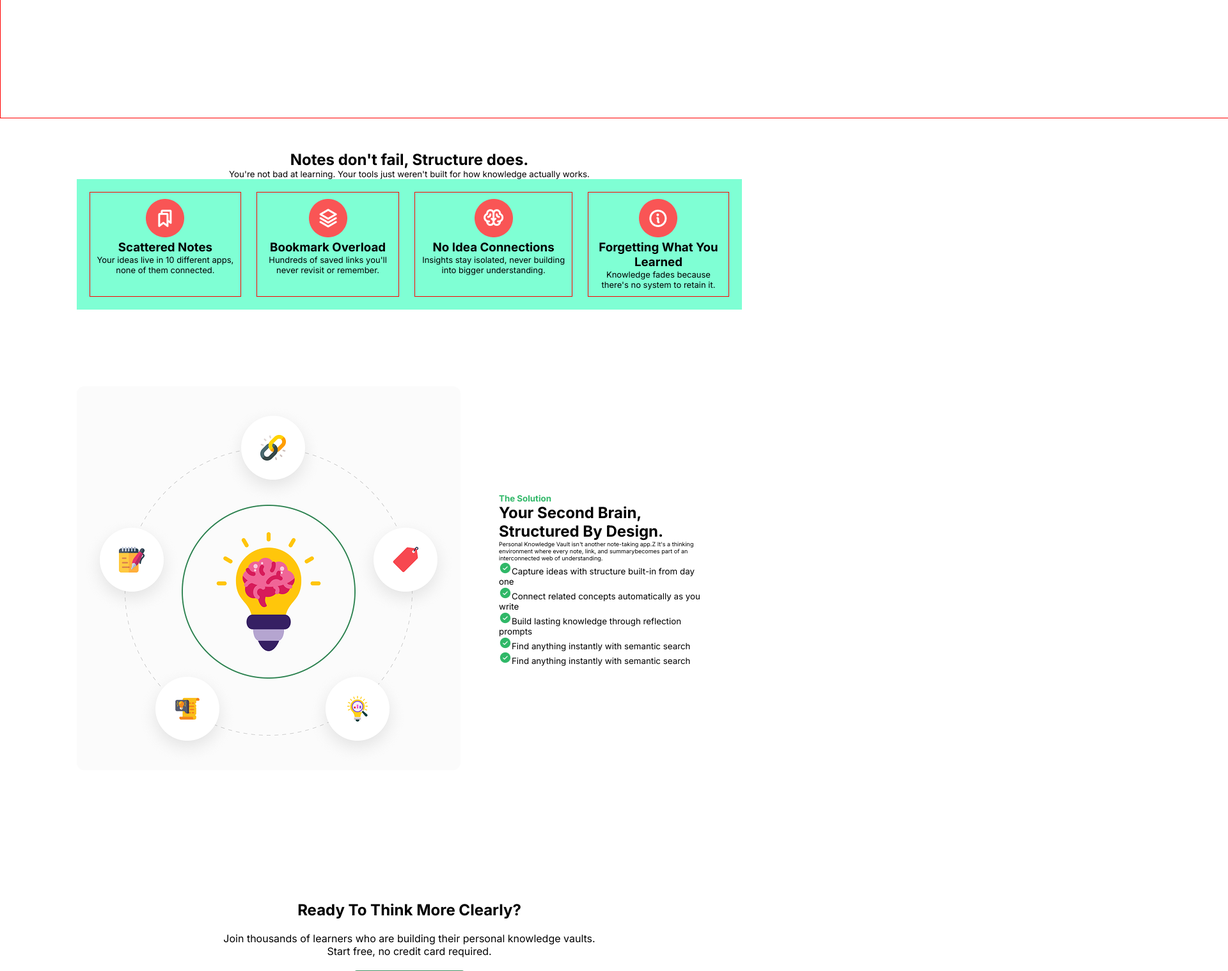
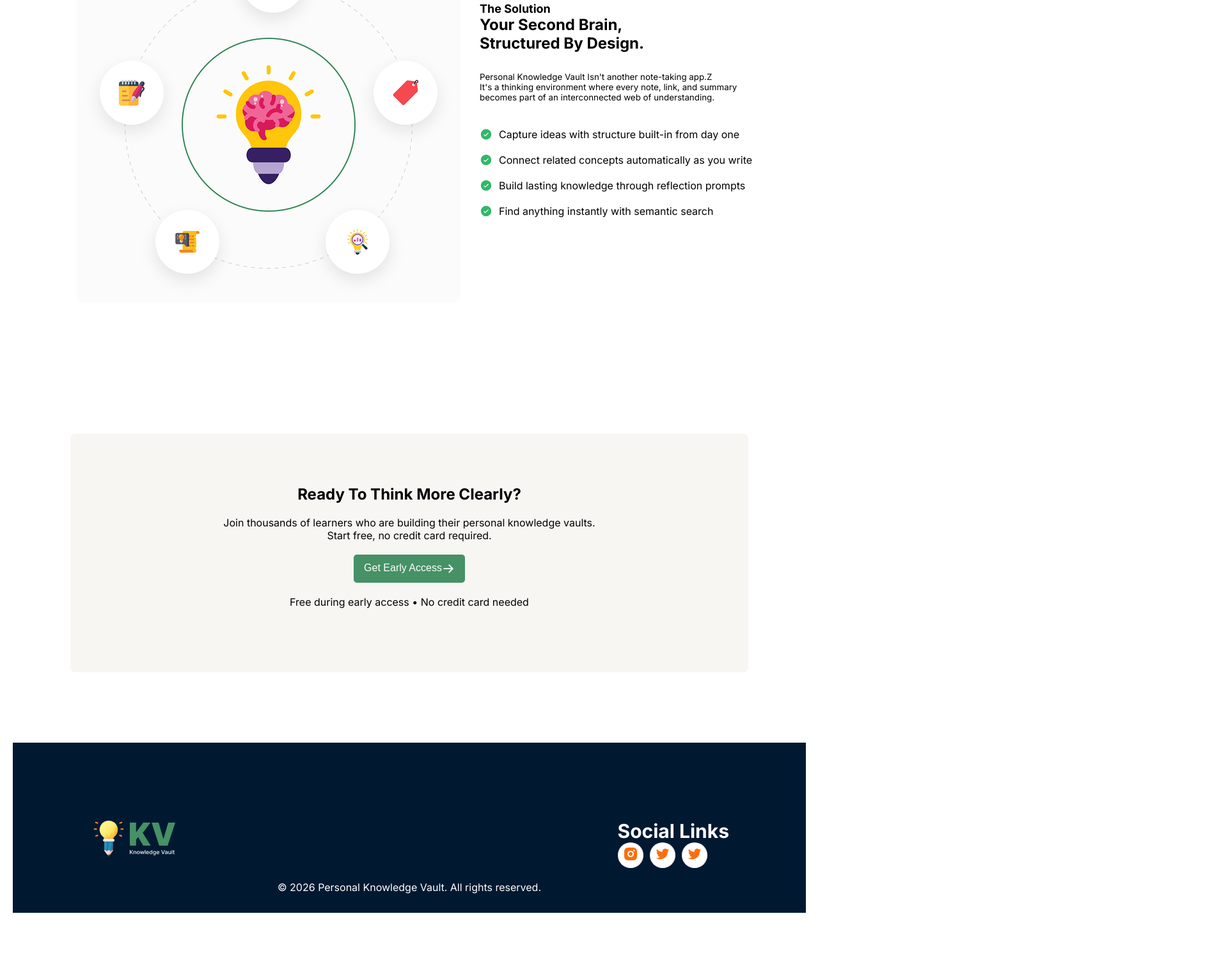
Before and after one commit to mehedi8830/Assiment-1, a plain HTML site: page index.html in a window 1280 px wide. Shown: the part 1282-2800 px from the top of the page at 64% size, 1920 px wide, since content can reach past the window. After the commit the page ends 2729 px from the top, so only its background shows below. Drawn offline with Linux system fonts and the light colour scheme.

Commit message:
project initiated with all the resouces

```diff
--- a/index.html
+++ b/index.html
@@ -11,29 +11,41 @@
 </head>
 <body class="font-style">
     <header>
-        <nav>
+        <nav class="nav-wrapper">
             <div class="logo">
                 <img src="assets/logo-navbar.png" alt="">
             </div>
+            <div class="nav-item">
                 <ul class="menu-size">
                     <li><a href="">Features</a></li>
                     <li><a href="">How It Works</a></li>
                     <li><a href="">Why It's Different</a></li>
-                   <li><button class="btn">Get Early Access</button></li>
 
                 </ul>
+
+            </div>
+            <li><button class="btn">Get Early Access</button></li>
 
         </nav>
     </header>
     <section id="banner">
-            <div class="content">
-                <h1 class="white">Structured thinking,</h1>
+        <div class="container">
+            <div class="banner-conernt-wrapper">
+                <div class="banner-title-image">
+                    <img src="icon/ff.png" alt="">
+                    <span>Early Access Now Open</span>
+
+                </div>
+                <h1 class="White">Structured Thinking,</h1>
                 <h1 class="green">Not Just Note-Taking.</h1>
                 <p class="paragraph">A private space to store notes, links, and learning summaries — designed to <br>help you think clearly, connect ideas, and turn learning into long-term knowledge.</p>
-                <div>
-                    <button class="btn">Start Building Your Vault <img src="assets/ArrowRight.png" alt=""></button>
+                <div class="banner-btn">
+                    <button class="btn">Start Building Your Vault <a href=""><img src="assets/ArrowRight.png" alt=""></a></button>
                     <button class="btn1">See How It Works</button>
                 </div>
+            </div>
+        </div>
+
 
     </section>
     <section id="note">
@@ -44,12 +56,12 @@
                 </div>
                 <div class="icon-box">
                     <div class="icon-card">
-                        <img src="icon/Group1.png" alt="">
+                        <img src="icon/Group2.png" alt="">
                         <h3>Scattered Notes</h3>
                         <p class="small">Your ideas live in 10 different apps, none of them connected.</p>
                     </div>
                     <div class="icon-card">
-                        <img src="icon/Group2.png" alt="">
+                        <img src="icon/Group1.png" alt="">
                         <h3>Bookmark Overload</h3>
                         <p class="small">Hundreds of saved links you'll never revisit or remember.</p>
                     </div>
@@ -68,26 +80,74 @@
 
     </section>
     <section id="space">
+        <div class="container">
+            <div class="space-content-wrapper">
                 <div><img src="assets/knowledge.png" alt=""></div>
-            <ul id="sha">
-            <h4 class="the">The Solution</h4>
-            <h1 class="rr">Your Second Brain,<br>Structured By Design.</h1>
-            <p class="small">Personal Knowledge Vault isn't another note-taking app.Z It's a thinking environment where every note, link, and summarybecomes part of an interconnected web of understanding.</p>
-                <ol class="dd"><img src="assets/CheckCircle.png" alt="">Capture ideas with structure built-in from day one</ol>
-                <ol class="dd"><img src="assets/CheckCircle.png" alt="">Connect related concepts automatically as you write</ol>
-                <ol class="dd"><img src="assets/CheckCircle.png" alt="">Build lasting knowledge through reflection prompts</ol>
-                <ol class="dd"><img src="assets/CheckCircle.png" alt="">Find anything instantly with semantic search</ol>
-                <ol class="dd"><img src="assets/CheckCircle.png" alt="">Find anything instantly with semantic search</ol>
+                    <div class="space-info">
+                        <h4>The Solution</h4>
+                        <h1>Your Second Brain,<br>Structured By Design.</h1>
+                        <p class="small">Personal Knowledge Vault Isn't another note-taking app.Z <br>It's a thinking environment where every note, link, and summary <br> becomes part of an interconnected web of understanding.</p>
+                        <ul>
+                            <li class="dd"><img src="assets/CheckCircle.png" alt="">Capture ideas with structure built-in from day one</li>
+                            <li class="dd"><img src="assets/CheckCircle.png" alt="">Connect related concepts automatically as you write</li>
+                            <li class="dd"><img src="assets/CheckCircle.png" alt="">Build lasting knowledge through reflection prompts</li>
+                            <li><img src="assets/CheckCircle.png" alt="">Find anything instantly with semantic search</li>
                         </ul>
+
+                    </div>
+
+            </div>
+
+        </div>
         </section>
 
     <section id="medil">
-            <div>
+            <div class="oo">
                 <h1>Ready To Think More Clearly?</h1>
                 <p class="faka">Join thousands of learners who are building their personal knowledge vaults. <br> Start free, no credit card required.</p>
-                <button class="btn">Get Early Access<img src="assets/ArrowRight.png" alt=""></button>
+                <button class="btn meddil-btn">Get Early Access<img src="assets/ArrowRight.png" alt=""></button>
                 <p class="faka">Free during early access • No credit card needed</p>
             </div>
     </section>
+
+
+    <footer id="ff">
+            <section class="fooler1">
+                <div class="flexi">
+                    <div>
+                        <a href=""><img src="assets/logo-footer.png" alt=""></a>
+                    </div>
+
+                    <div class="footer-text">
+                        <h3>Social Links</h3>
+                        <div class="footer-icon">
+                            <div class="f-icones">
+                                <a href=""><img src="assets/insta.png" alt=""></a>
+
+                            </div>
+                            <div class="f-icones">
+                                <a href=""><img src="assets/twitter.png" alt=""></a>
+
+                            </div>
+                            <div class="f-icones">
+                                <a href=""><img src="assets/twitter.png" alt=""></a>
+
+                            </div>
+
+                        </div>
+                     </div>
+                </div>
+
+                <div class="majh">© 2026 Personal Knowledge Vault. All rights reserved.</div>
+            </search>
+
+
+
+
+    </footer>
+
+
+
+
 </body>
 </html>
--- a/style/strle.css
+++ b/style/strle.css
@@ -8,27 +8,74 @@ header {
     background-color: aliceblue;
     padding-top: 16px;
 }
+li{
+    list-style-type: none;
+}
 
 .font-style {
   font-family: "Inter", sans-serif;
   font-optical-sizing: auto;
 }
-
-nav {
-    width: 80%;
-    max-width: 2000px;
+.container{
+    width: 1060px;
     margin: 0px auto;
-    margin-left: auto;
+}
+.nav-wrapper{
     display: flex;
+    margin: 0px auto;
     justify-content: space-between;
     align-items: center;
+    width: 1060px;
+
 }
+
 nav .menu-size{
     display: flex;
     list-style-type: none;
     gap: 32px;
     align-items: center;
 }
+.btn{
+    background-color: #469165;
+    border: none;
+    padding: 12px 16px;
+    border-radius: 5px;
+    font-size: 16px;
+    color: white;
+    display: flex;
+
+}
+
+#banner{
+    background-image: url("../assets/hero-bg.png");
+    background-repeat: no-repeat;
+    padding: 179px 0;
+}
+.banner-conernt-wrapper{
+    text-align: center;
+
+}
+.banner-title-image{
+    background-color: white;
+    padding: 10px 15px;
+    border-radius: 50px;
+    margin-bottom: 16px;
+    width: fit-content;
+    margin: 0 auto;
+
+}
+.banner-conernt-wrapper span{
+    color: green;
+}
+.banner-btn{
+    display: flex;
+    gap: 30px;
+    align-items: center;
+    justify-content: center;
+    margin-top: 30px;
+}
+
+
 #small{
     font-size: xx-small;
 }
@@ -38,34 +85,39 @@ nav .menu-size a {
     text-decoration: none;
 }
 
-.btn{
-    background-color: #469165;
-    border: none;
+
+.btn1{
+    border: 1px solid #fff;
     padding: 12px 16px;
     border-radius: 5px;
     font-size: 16px;
-    color: white;
+    color: #ffffff;
+    box-sizing: border-box;
+    background-color: transparent;
 }
 
-.green{
-    color: #469165;
-    font-size: 72px;
-    font-weight: 700;
-}
-.white{
-    color: white;
-    font-size: 72px;
-    font-weight: 700;
-}
+
 .paragraph{
-    color: white;
+    color: rgb(241, 236, 236);
     font-size: smaller;
     font-weight: 0 auto;
     line-height: 24px;
     letter-spacing: 0;
     text-align: center;
 }
-#banner{
+
+.White{
+    color: white;
+   font-size: 50px;
+
+}
+.green{
+    color: green;
+    font-size: 50px;
+
+}
+
+/* #banner{
     text-align: center;
     border: 1px solid red;
     height: 1363px;
@@ -74,7 +126,13 @@ nav .menu-size a {
     background-image: url("../assets/hero-bg.png");
     background-repeat: no-repeat;
    display: flex;
-}
+   text-align: center;
+} */
+
+
+
+
+
 
 
 
@@ -86,8 +144,12 @@ nav .menu-size a {
     padding-top: 50px;
     margin: 0px 120px;
 }
+.note-text{
+
+}
 .Note-Taking h2{
     text-align: center;
+
 }
 .pp{
     text-align: center;
@@ -96,14 +158,15 @@ nav .menu-size a {
 }
 
 #note .icon-box{
-    background-color: aquamarine;
+    background-color: rgb(249, 246, 246);
     display: flex;
     gap: 24px;
     padding: 20px;
+    margin: 15px;
 }
 .icon-card{
     padding: 10px;
-    border: 1px solid red;
+    background-color: #d4dcd89a;
     text-align: center;
 }
 .icon-card img{
@@ -112,6 +175,7 @@ nav .menu-size a {
 }
 .icon-card p{
     font-size: small;
+
 }
 
 
@@ -126,28 +190,120 @@ nav .menu-size a {
     align-items: center;
 }
 
-#sha{
-    padding: 60px;
+ #sha{
+     padding: 60px;
 }
-.the{
+.space-content-wrapper{
+    display: flex;
+    gap: 30px;
+    align-items: center;
+}
+.space-info{
+    width: 700px;
+    text-align: left;
+}
+.space-info h4{
+
+    font-size: 18px;
+
+}
+.space-info h1{
+    margin-bottom: 30px;
+}
+.space-info p{
     font-size: smaller;
-    color: #30B868;
+    margin-bottom: 30px;
 }
-.small{
-    font-size: xx-small;
+.space-info ul li{
+    display: flex;
+    align-items: center;
+    gap: 10px;
+    padding: 10px 0;
 }
-.dd{
-    font-size: smaller;
+
+#medil{
+    padding: 80px 0;
+}
+#aa{
+    padding: 15px;
+    margin: 0 auto;
 }
 
 
 
+
+
+
+
+
+
+
+
+
+
+
+
+
+
 #medil{
+
     text-align: center;
-    padding: 80px;
-    margin: 120px;
 }
 .faka{
     padding: 20px;
 
 }
+
+#medil .oo{
+    width: 1060px;
+    margin: 0px auto;
+    padding: 80px 0;
+    text-align: center;
+    background-color: #F7F6F2;
+    border-radius: 8px;
+}
+.meddil-btn{
+    margin: 0 auto;
+}
+#ff{
+    background-color: ##001931;
+    margin-top:10px;
+    padding: 20px;
+
+}
+
+.fooler1{
+    background-color: #001931;
+    color: white;
+    padding: 120px 120px 10px 120px;
+
+}
+.majh{
+
+    text-align: center;
+    padding: 20px;
+}
+.flexi{
+    margin: 0 auto;
+    justify-content: space-between;
+
+    display: flex;
+}
+
+
+.footer-icon {
+    display: flex;
+    gap: 10px;
+}
+.footer-icon .f-icones{
+    width: 40px;
+    height: 40px;
+    background-color: #ffffff;
+    border-radius: 50px;
+    display: flex;
+    justify-content: center;
+    align-items: center;
+}
+.footer-text h3{
+    font-size: 30px;
+}
```
Also changed, not shown: assets/insta.png (added), assets/twitter.png (added), icon/ff.png (added), icon/hh.png (added). Lines whose indentation alone changed are shown as unchanged.
